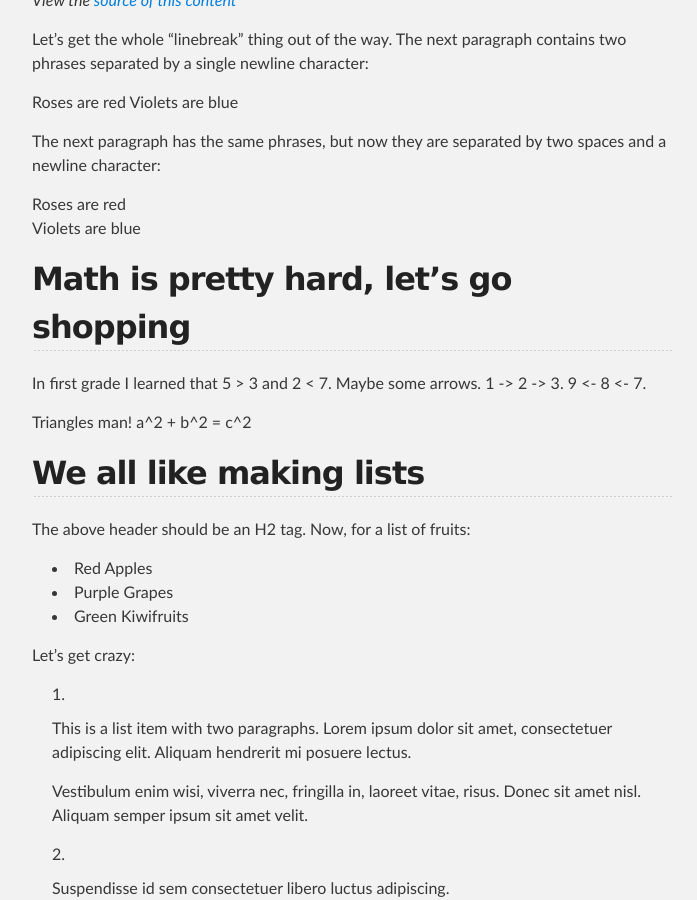
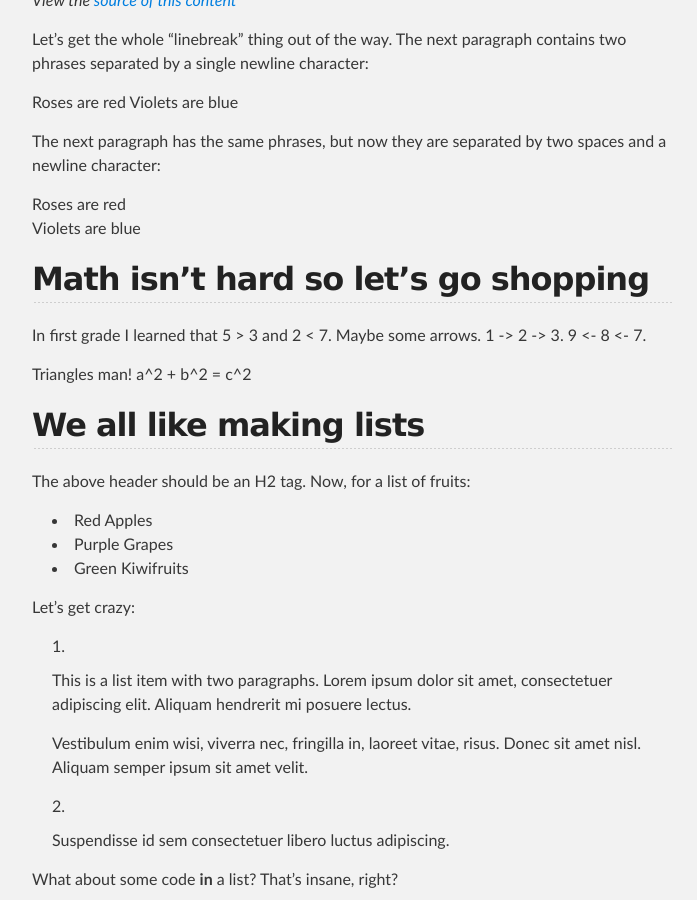
Before and after one commit to CoryG89/docsync, a Jekyll site: the page built from index.md, in a window 1280 px wide and 900 px high, scrolled down 622 px. Shown: the whole window, without its empty margins (288-985 px from the left). Built offline with Jekyll 4.4.1, drawn with Linux system fonts in a browser that asks for light colours; Markdown is read by kramdown in place of the engine named in the settings.

Commit message:
Sync README.md in master branch to index.md in gh-pages

```diff
--- a/index.md
+++ b/index.md
@@ -25,7 +25,7 @@ The next paragraph has the same phrases, but now they are separated by two space
 Roses are red
 Violets are blue
 
-Math is pretty hard, let's go shopping
+Math isn't hard so let's go shopping
 ------------------------
 
 In first grade I learned that 5 > 3 and 2 < 7. Maybe some arrows. 1 -> 2 -> 3. 9 <- 8 <- 7.
```
